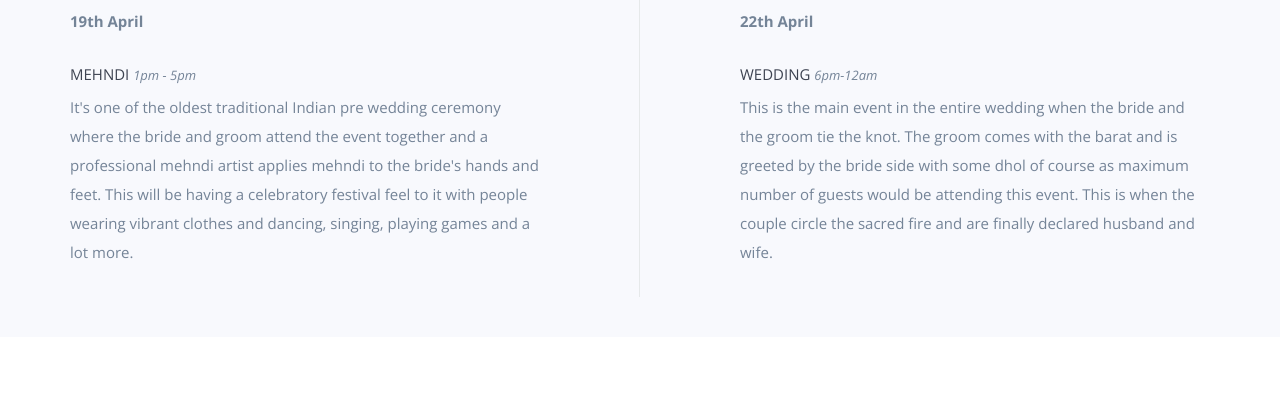
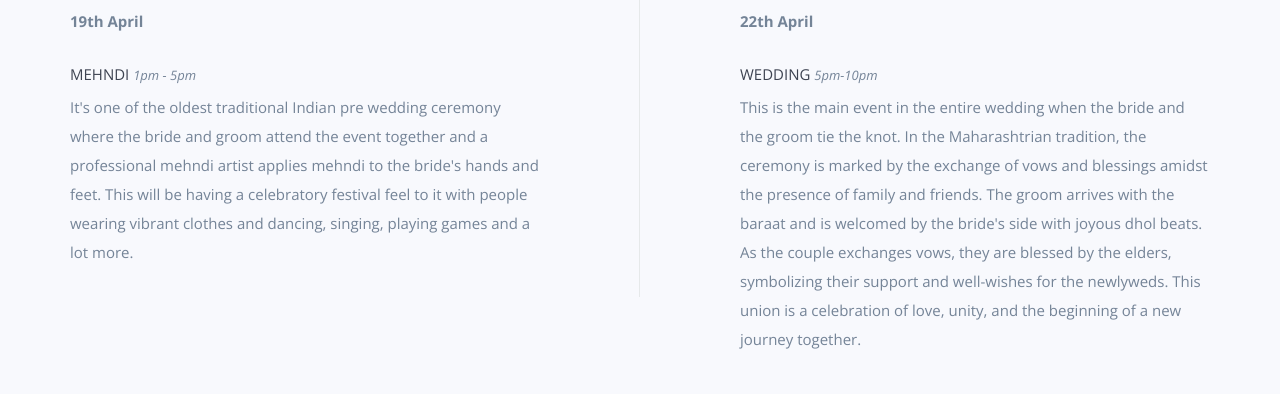
Before and after one commit to shreyashp47/ShreyashWedShubhangi, a website: page index.html in a window 1280 px wide. Shown: the part 1665-2059 px from the top of the page. Drawn offline with nearby package versions, Linux system fonts and the light colour scheme; some packages are replaced by stand-ins of ours; files whose address does not match are found by name.

Commit message:
wedding change

```diff
--- a/index.html
+++ b/index.html
@@ -159,7 +159,7 @@
         </div>
         <div class="row">
             <div class="col-md-6 col-sm-12 col-xs-12 leftcol">
-                <div class="wp3">
+                                <div class="wp3">
                     <p><strong>18th April</strong></p>
                     <h5>Haldi <span class="time">05PM-08PM</span></h5>
                     <p>The haldi ceremony is usually held separately for the bride and the groom. This one is for the
@@ -191,11 +191,9 @@
 
                 <p><strong>22th April</strong></p>
                 <div class="wp6">
-                    <h5>Wedding <span class="time">6PM-12AM</span></h5>
-                    <p>This is the main event in the entire wedding when the bride and the groom tie the
-                        knot. The groom comes with the barat and is greeted by the bride side with some dhol of course
-                        as maximum number of guests would be attending this event. This is when the couple circle the
-                        sacred fire and are finally declared husband and wife.</p>
+                    <h5>Wedding <span class="time">5PM-10PM</span></h5>
+                    <p>This is the main event in the entire wedding when the bride and the groom tie the knot. In the Maharashtrian tradition, the ceremony is marked by the exchange of vows and blessings amidst the presence of family and friends. The groom arrives with the baraat and is welcomed by the bride's side with joyous dhol beats. As the couple exchanges vows, they are blessed by the elders, symbolizing their support and well-wishes for the newlyweds. This union is a celebration of love, unity, and the beginning of a new journey together.</p>
+
                 </div>
             </div>
         </div>
```
